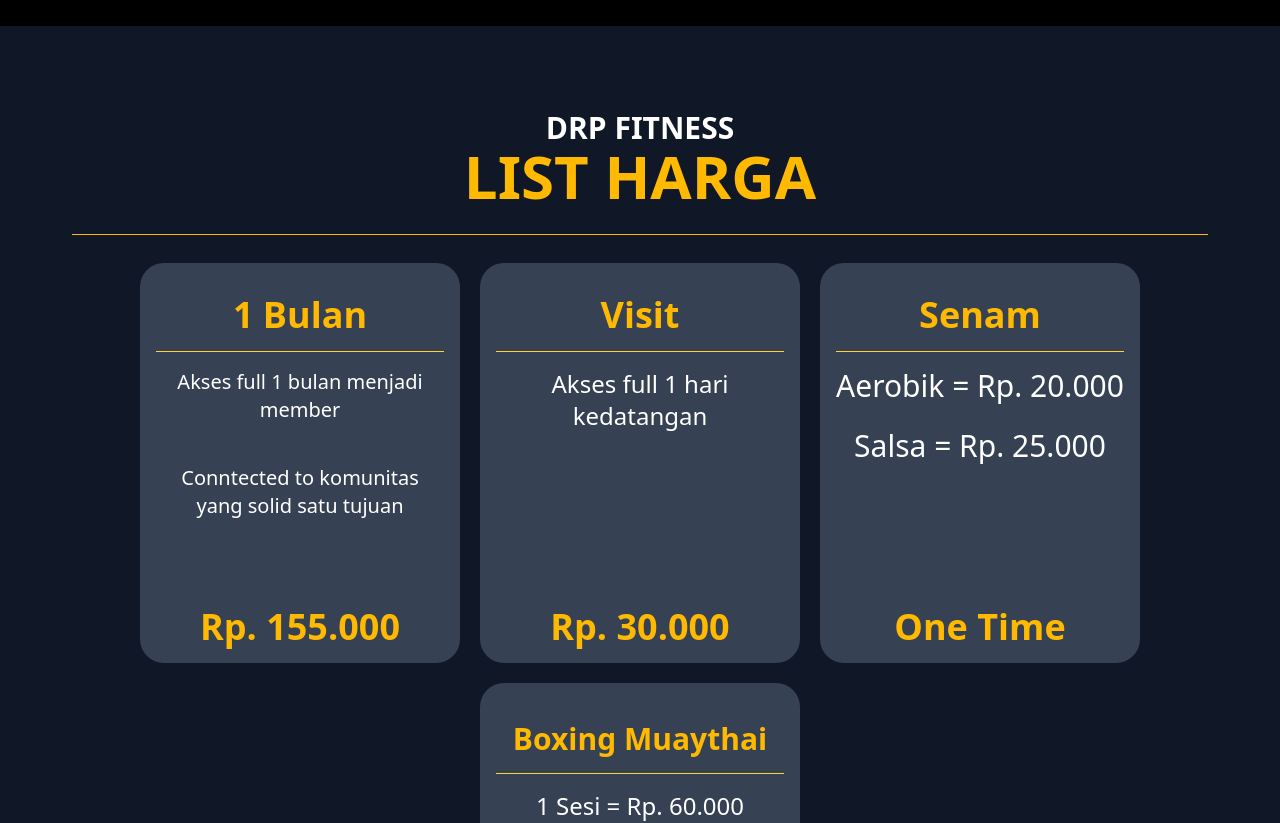
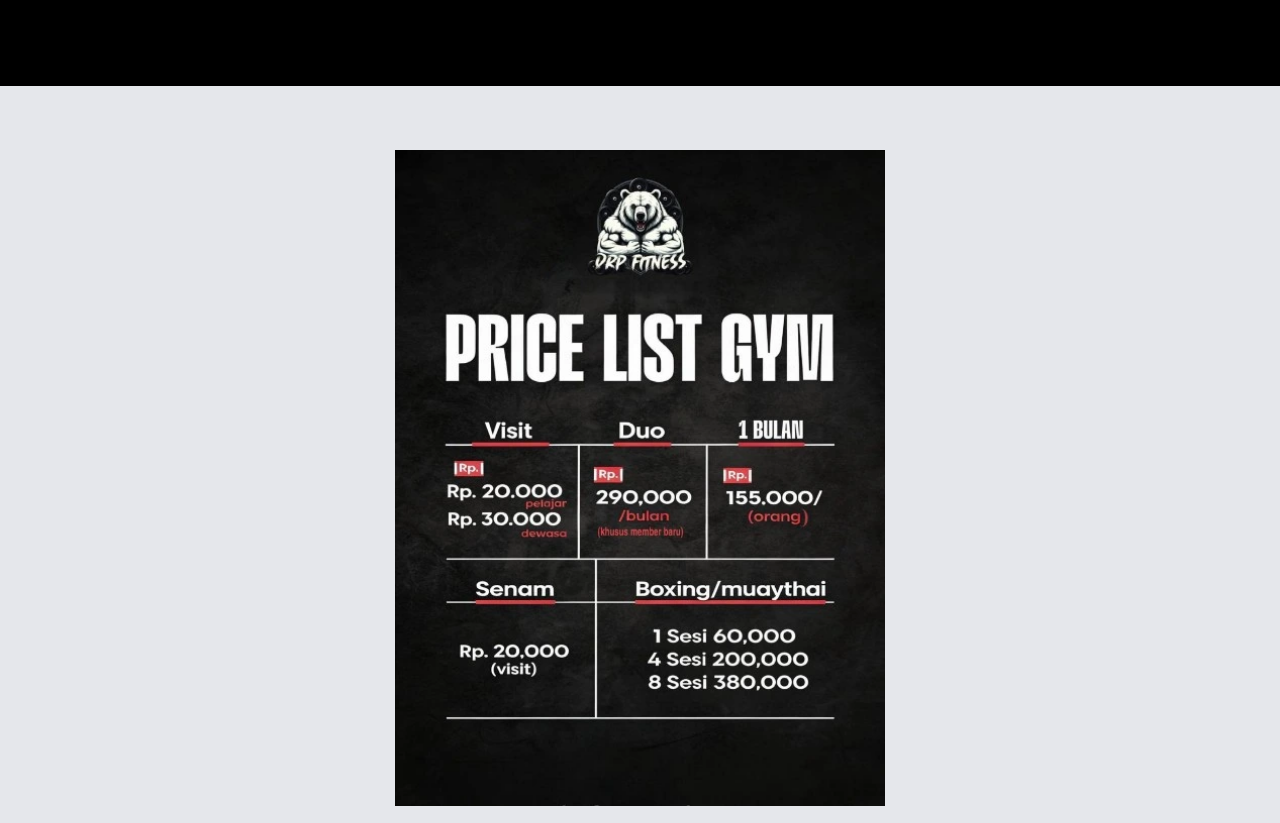
Before and after one commit to Reihannnn/drp-fitness, a React (Vite) app: page / in a window 1280 px wide. Shown: the part 1422-2245 px from the top of the page. Built offline with nearby package versions, Linux system fonts and the light colour scheme; a web font is replaced by a local one.

Commit message:
change new price and add alt description

```diff
--- a/src/components/mentor/mentor.jsx
+++ b/src/components/mentor/mentor.jsx
@@ -6,7 +6,7 @@
     <>
       <img
         src={props.name == "Aji" ? mentor_aji : mentor_regi}
-        alt=""
+        alt="para mentor drp fitness gym cibitung"
         className="w-[175px] md:w-[300px] lg:w-[300px] rounded-full"
       />
       <h1 className="text-5xl font-bold">{props.name}</h1>
--- a/src/components/price/PriceNew.jsx
+++ b/src/components/price/PriceNew.jsx
@@ -1,25 +1,10 @@
 import { Senam, CardPrice, Visit, Boxing } from "./CardPriceMember";
+import priceList from "/image/pricelist-drp.webp";
 
 const PriceNew = () => {
   return (
-    <section className=" bg-gray-900 p-16">
-      <div className="p-5">
-        <h1 className="text-3xl font-semibold text-center text-white">
-          DRP FITNESS
-        </h1>
-        <h1 className="text-6xl font-bold text-center text-amber-400">
-          LIST HARGA
-        </h1>
-      </div>
-
-      <hr className="text-amber-400 m-2 "/>
-
-      <div className="flex gap-5 flex-wrap justify-center p-5">
-        <CardPrice kategori="1 Bulan" harga="Rp. 155.000" />
-        <Visit kategori="Visit" harga="Rp. 30.000" />
-        <Senam kategori="Senam" harga="One Time" />
-        <Boxing kategori="Boxing Muaythai" harga="Per Sesi" />
-      </div>
+    <section className=" bg-gray-200 p-16 flex justify-center">
+      <img src={priceList} alt="daftar harga drp fitness gym cibitung" className="md:w-[42.5%] w-[95%]"/>
     </section>
   );
 };
--- a/src/pages/OurMember.jsx
+++ b/src/pages/OurMember.jsx
@@ -12,7 +12,7 @@
 
 const MemberPhoto = () => {
   return (
-    <section className="bg-gray-100 py-16 px-4 md:px-12">
+    <section className="bg-gray-200 py-16 px-4 md:px-12">
       <div className="max-w-6xl mx-auto">
         <h2 className="text-3xl md:text-4xl font-bold text-center text-black mb-12">
           Para Member Kami
--- a/src/pages/coach.jsx
+++ b/src/pages/coach.jsx
@@ -4,7 +4,7 @@
   return (
     <>
       <section
-        className="md:flex lg:flex bg-black text-white p-5 justify-center gap-8"
+        className="md:flex lg:flex bg-black text-white p-5 pb-20 justify-center gap-8"
         id="mentor"
       >
         <section className="ml-10 md:w-2/5">
--- a/src/pages/facility.jsx
+++ b/src/pages/facility.jsx
@@ -15,7 +15,7 @@
           <div class="col-span-2 row-span-2 relative rounded-xl overflow-hidden">
             <img
               src={bench_press}
-              alt="Main Facility"
+              alt="mesin smitch bench press berguna untuk gerakan dada, back dan banyak variasinya"
               class="w-full h-full object-cover"
             />
             <div class="absolute bottom-0 left-0 p-4 bg-gradient-to-t from-black/80 to-transparent w-full">
@@ -29,7 +29,7 @@
           <div class="col-span-1 row-span-1 relative rounded-xl overflow-hidden">
             <img
               src={allInOne}
-              alt="Machine Area"
+              alt="alat serba (gerakan) bisa sesuai variasi"
               class="w-full h-full object-cover"
             />
             <div class="absolute bottom-0 left-0 p-3 bg-gradient-to-t from-black/80 to-transparent w-full">
@@ -40,7 +40,7 @@
           <div class="col-span-1 row-span-1 relative rounded-xl overflow-hidden">
             <img
               src={cardio_machine}
-              alt="Cardio Area"
+              alt="tempat cardio berupa alat treatmill di drp gym bekasi"
               class="w-full h-full object-cover"
             />
             <div class="absolute bottom-0 left-0 p-3 bg-gradient-to-t from-black/80 to-transparent w-full">
@@ -52,7 +52,7 @@
           <div class="col-span-1 row-span-1 relative rounded-xl overflow-hidden">
             <img
               src={back_machine}
-              alt="Yoga Room"
+              alt="alat salah satu back di drp fitness gym cibitung"
               class="w-full h-full object-cover"
             />
             <div class="absolute bottom-0 left-0 p-3 bg-gradient-to-t from-black/80 to-transparent w-full">
@@ -63,7 +63,7 @@
           <div class="col-span-1 row-span-1 relative rounded-xl overflow-hidden">
             <img
               src={dumble_area}
-              alt="Dumbbell Area"
+              alt="tempat Dumbell dengan berbagai macam berat"
               class="w-full h-full object-cover"
             />
             <div class="absolute bottom-0 left-0 p-3 bg-gradient-to-t from-black/80 to-transparent w-full">
```
Also changed, not shown: public/image/pricelist-drp.webp (added).
